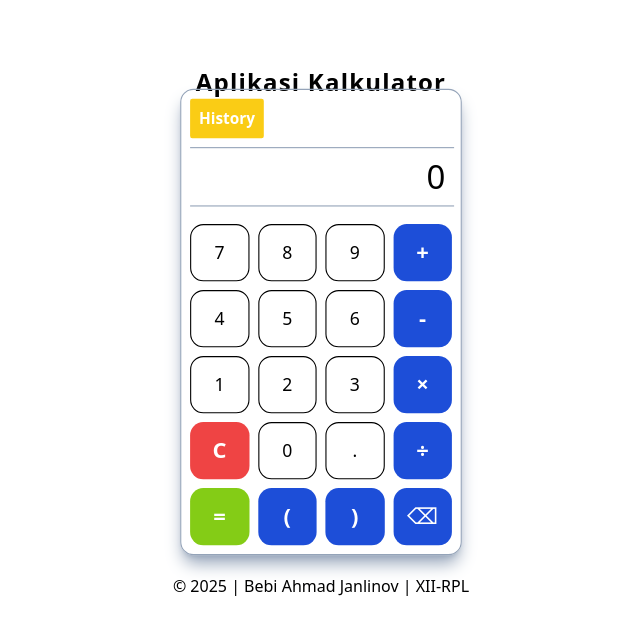
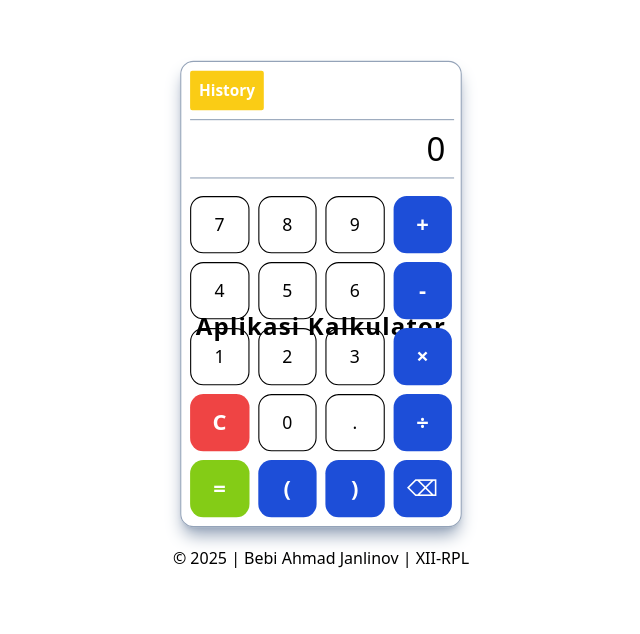
Before and after one commit to Ertridh/ukk-aplikasi-kalkulator, a website: page public/index.html in a window 1280 px wide. Shown: the part 114-748 px from the top of the page, without its empty margins (319-959 px from the left). Drawn offline with nearby package versions, Linux system fonts and the light colour scheme; files that its build step writes are made by us from their sources.

Commit message:
Update index.html

```diff
--- a/public/index.html
+++ b/public/index.html
@@ -11,7 +11,7 @@
 
 <!-- Konten Utama -->
 <main class="min-h-screen flex justify-center items-center flex-col lg:pt-20">
-    <header class="py-3 w-full text-center">
+    <header class="py-3 w-full lg:absolute text-center">
         <h1 class="font-bold text-lg sm:text-xl md:text-2xl lg:3xl tracking-wider">Aplikasi Kalkulator</h1>
     </header>
     <div class="flex lg:gap-10">
```
